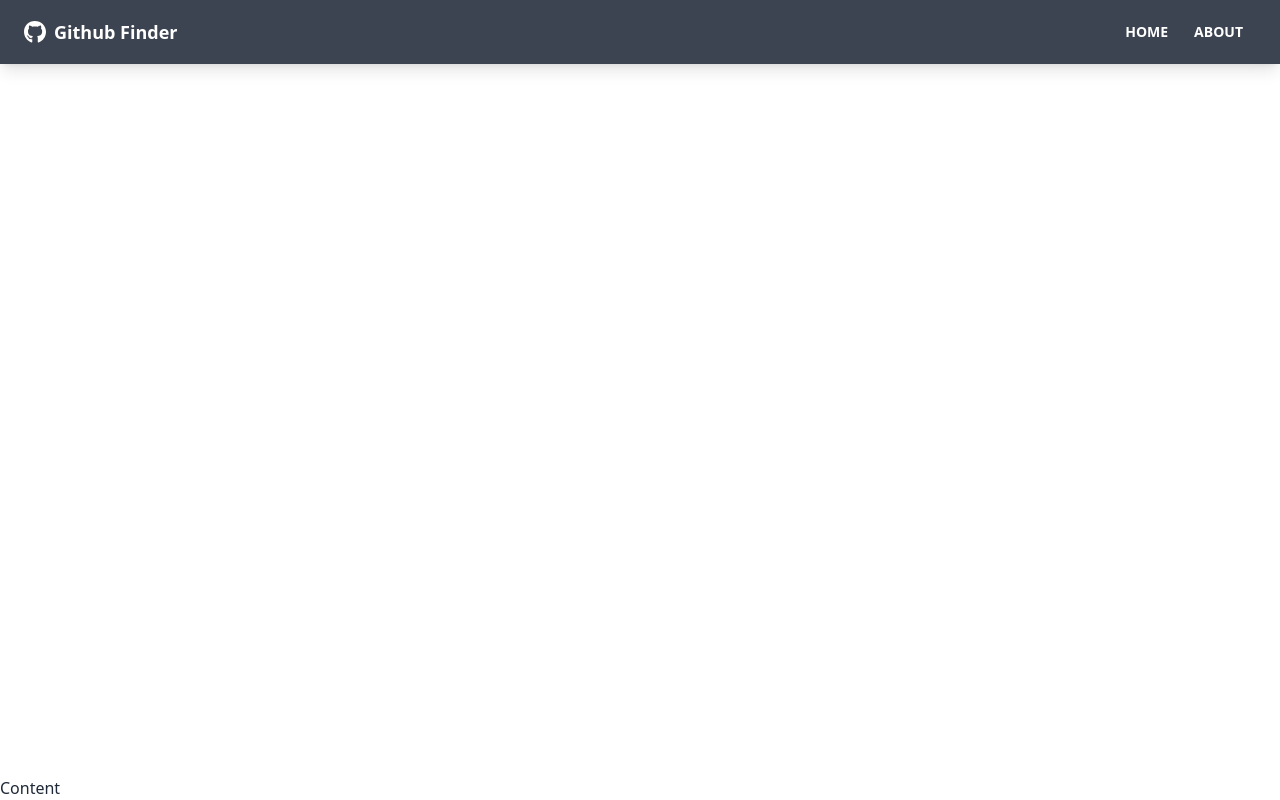
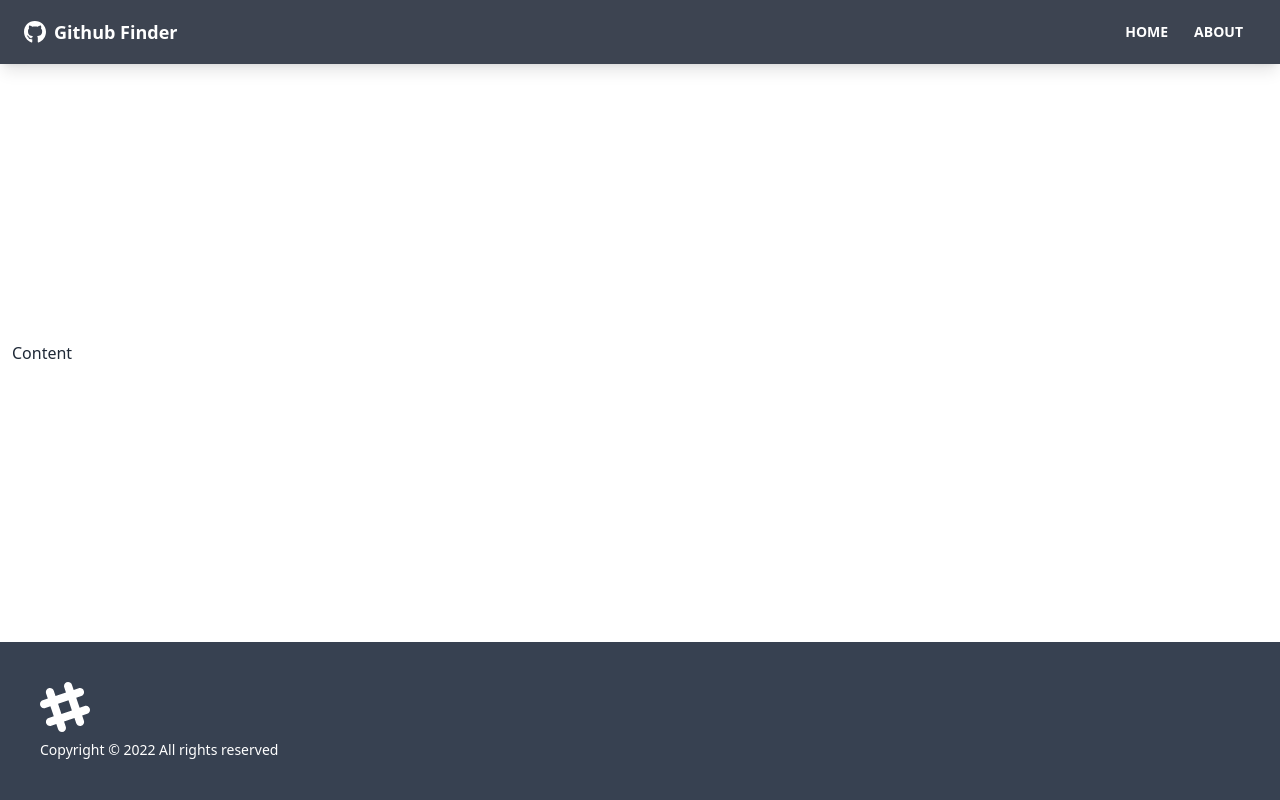
Before and after one commit to Jcorr15/github-finder-app, a React (Create React App) app: page / in a window 1280 px wide. Built offline with nearby package versions, Linux system fonts and the light colour scheme.

Commit message:
Added Footer component

```diff
--- a/src/App.js
+++ b/src/App.js
@@ -1,12 +1,15 @@
 import { BrowserRouter as Router, Route } from 'react-router-dom';
 import Navbar from './components/layout/Navbar';
+import Footer from './components/layout/Footer';
 
 function App() {
   return (
     <Router>
       <div className="flex flex-col justify-between h-screen">
         <Navbar />
-        <main>Content</main>
+        <main className="container mx-auto px-3 pb-12">Content</main>
+
+        <Footer />
       </div>
     </Router>
   );
--- /dev/null
+++ b/src/components/layout/Footer.jsx
@@ -0,0 +1,24 @@
+function Footer() {
+  const footerYear = new Date().getFullYear();
+
+  return (
+    <footer className="footer p-10 bg-gray-700 text-primary-content footer-ceneter">
+      <div>
+        <svg
+          width="50"
+          height="50"
+          viewBox="0 0 24 24"
+          xmlns="http://www.w3.org/2000/svg"
+          fillRule="evenodd"
+          clipRule="evenodd"
+          className="inline-block fill-current"
+        >
+          <path d="M22.672 15.226l-2.432.811.841 2.515c.33 1.019-.209 2.127-1.23 2.456-1.15.325-2.148-.321-2.463-1.226l-.84-2.518-5.013 1.677.84 2.517c.391 1.203-.434 2.542-1.831 2.542-.88 0-1.601-.564-1.86-1.314l-.842-2.516-2.431.809c-1.135.328-2.145-.317-2.463-1.229-.329-1.018.211-2.127 1.231-2.456l2.432-.809-1.621-4.823-2.432.808c-1.355.384-2.558-.59-2.558-1.839 0-.817.509-1.582 1.327-1.846l2.433-.809-.842-2.515c-.33-1.02.211-2.129 1.232-2.458 1.02-.329 2.13.209 2.461 1.229l.842 2.515 5.011-1.677-.839-2.517c-.403-1.238.484-2.553 1.843-2.553.819 0 1.585.509 1.85 1.326l.841 2.517 2.431-.81c1.02-.33 2.131.211 2.461 1.229.332 1.018-.21 2.126-1.23 2.456l-2.433.809 1.622 4.823 2.433-.809c1.242-.401 2.557.484 2.557 1.838 0 .819-.51 1.583-1.328 1.847m-8.992-6.428l-5.01 1.675 1.619 4.828 5.011-1.674-1.62-4.829z"></path>
+        </svg>
+        <p>Copyright &copy; {footerYear} All rights reserved</p>
+      </div>
+    </footer>
+  );
+}
+
+export default Footer;
```
